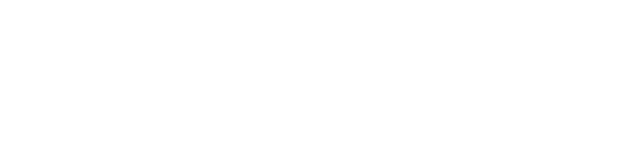
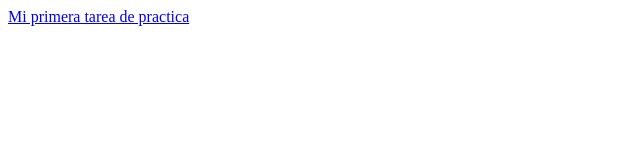
Before and after one commit to HnoRaulSilva/FUNVALG3, a plain HTML site: page index.html in a window 1280 px wide. Shown: the whole page, without its empty margins (0-640 px from the left). Drawn offline with Linux system fonts and the light colour scheme.

Commit message:
first commit

```diff
--- a/index.html
+++ b/index.html
@@ -6,6 +6,6 @@
     <title>Document</title>
 </head>
 <body>
-
+    <a href="./index.html">Mi primera tarea de practica</a>
 </body>
 </html>
```
Also changed, not shown: Practica1/Practica1.html (renamed from Dia 2/Practica1.html), 2 other files.
